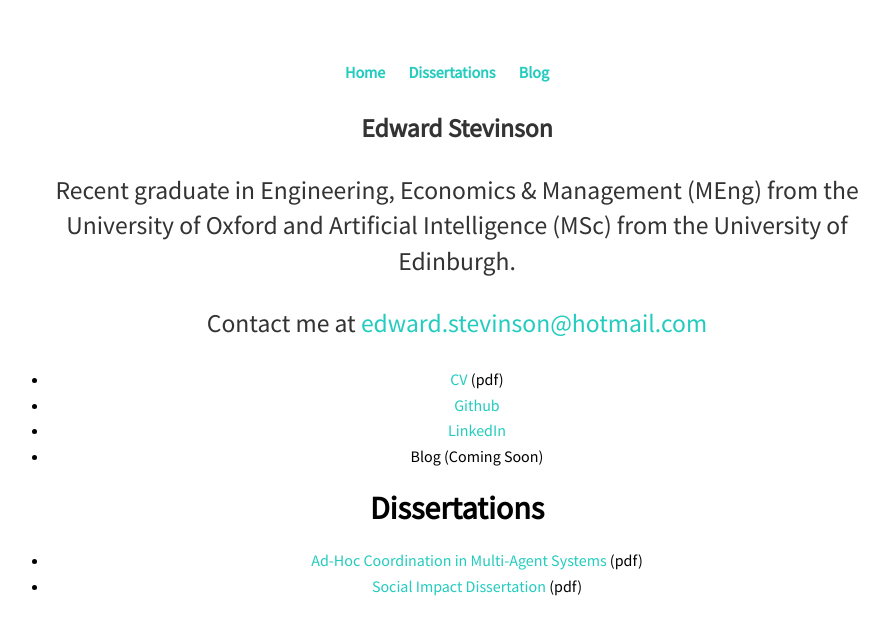
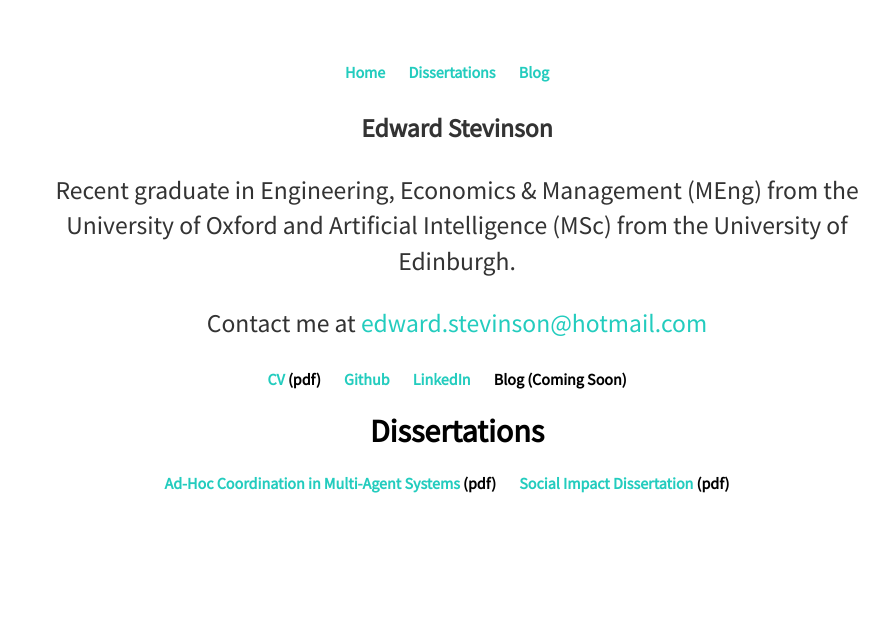
Before and after one commit to Stevinson/stevinson.github.io, a Jekyll site: the page built from index.md, in a window 1280 px wide. Shown: the top 635 px of the page, without its empty margins (183-1072 px from the left). Built offline with Jekyll 4.4.1, drawn with Linux system fonts in a browser that asks for light colours.

Commit message:
list items homepage

```diff
--- a/css/main.css
+++ b/css/main.css
@@ -19,13 +19,13 @@ p {
     color: #333;
 }
 
-nav ul, footer ul {
+nav ul, .container ul {
     /* font-family:'Helvetica', 'Arial', 'Sans-Serif'; */
     padding: 0px;
     list-style: none;
     font-weight: bold;
 }
-nav ul li, footer ul li {
+nav ul li, .container ul li {
     display: inline;
     margin-right: 20px;
 }
```
